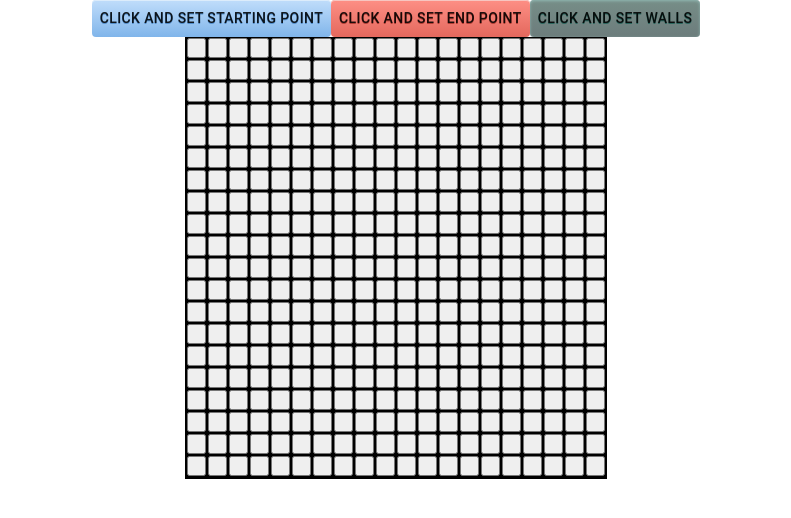
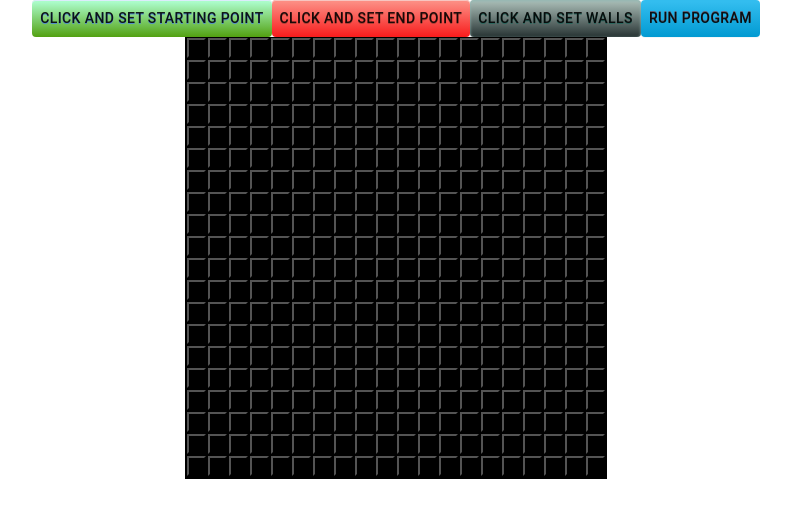
Before and after one commit to sahn1998/MazeOut, a React (Create React App) app in the folder maze-out/client/: page / in a window 1280 px wide. Both pictures are taken after a click on the button "SOLVE THE MAZE!". Shown: the top 518 px of the page, without its empty margins (244-1035 px from the left). Built offline with nearby package versions, Linux system fonts and the light colour scheme.

Commit message:
added tile set and reset according to color

```diff
--- a/maze-out/client/src/components/Maze.css
+++ b/maze-out/client/src/components/Maze.css
@@ -5,8 +5,8 @@
 
 .starting-point-button {
 	box-shadow:inset 0px 1px 0px 0px #dcecfb;
-	background:linear-gradient(to bottom, #bddbfa 5%, #80b5ea 100%);
-	background-color:#bddbfa;
+	background:linear-gradient(to bottom, #abfcca 5%, #52a111 100%);
+	background-color:#77d42a;
 	border-radius:6px;
 	border:1px solid #84bbf3;
 	display:inline-block;
@@ -30,7 +30,7 @@
 
 .end-point-button {
 	box-shadow:inset 0px 1px 0px 0px #f7c5c0;
-	background:linear-gradient(to bottom, #fc8d83 5%, #e4685d 100%);
+	background:linear-gradient(to bottom, #fc8d83 5%, #f81c1c 100%);
 	background-color:#fc8d83;
 	border-radius:6px;
 	border:1px solid #d83526;
@@ -55,7 +55,7 @@
 
 .set-walls-button {
 	box-shadow:inset 0px 1px 3px 0px #91b8b3;
-	background:linear-gradient(to bottom, #768d87 5%, #6c7c7c 100%);
+	background:linear-gradient(to bottom, #a6b9b3 5%, #273333 100%);
 	background-color:#768d87;
 	border-radius:6px;
 	border:1px solid #566963;
@@ -77,3 +77,28 @@
 	position:relative;
 	top:1px;
 }
+
+.run-program-button {
+	box-shadow: 0px 1px 0px 0px #f0f7fa;
+	background:linear-gradient(to bottom, #33bdef 5%, #019ad2 100%);
+	background-color:#33bdef;
+	border-radius:6px;
+	border:1px solid #057fd0;
+	display:inline-block;
+	cursor:pointer;
+	color:#ffffff;
+	font-family:Arial;
+	font-size:15px;
+	font-weight:bold;
+	padding:6px 24px;
+	text-decoration:none;
+	text-shadow:0px -1px 0px #5b6178;
+}
+.run-program-button:hover {
+	background:linear-gradient(to bottom, #019ad2 5%, #33bdef 100%);
+	background-color:#019ad2;
+}
+.run-program-button:active {
+	position:relative;
+	top:1px;
+}
--- a/maze-out/client/src/components/Maze.js
+++ b/maze-out/client/src/components/Maze.js
@@ -7,54 +7,117 @@ export class Maze extends React.Component {
 
     state = {
         // Creating a 2D Matrix for creating a maze grid.
-        row: this.props.boardSize,
-        col: this.props.boardSize,
-        maze: new Array(this.props.boardSize).fill('').map(x => (new Array(this.props.boardSize).fill(''))),
-        startingPoint: false,
+        maze: new Array(this.props.boardSize).fill('+').map(x => (new Array(this.props.boardSize).fill('+'))),
+        startPoint: false,
         endPoint: false,
-        setWalls: false,
+        wallPoint: false,
+        startCoord: null,
+        endCoord: null,
     }
 
-    setStartingPointClick = () => {
-        if (!this.startingPoint) {
+    /**
+     * Method: Allows starting point to be set by the client
+     */
+    allowStartingPointClick = () => {
+        if (!this.state.startPoint) {
             this.setState({
-                startingPoint: true,
+                startPoint: true,
                 endPoint: false,
-                setWalls: false,
+                wallPoint: false,
             });
         } else {
-            this.setState({startingPoint: false});
+            this.setState({startPoint: false});
         }
     }
 
-    setEndPointClick = () => {
-        if (!this.endPoint) {
+    /**
+     * Method: Allows end point to be set by the client
+     */
+    allowEndPointClick = () => {
+        if (!this.state.endPoint) {
             this.setState({
                 endPoint: true,
-                startingPoint: false,
-                setWalls: false,
+                startPoint: false,
+                wallPoint: false,
             });
         } else {
             this.setState({endPoint: false});
         }
     }
 
-    setWallsClick = () => {
-        if (!this.startingPoint) {
+    /**
+     * Method: Allows walls to be set by the client
+     */
+    allowWallsClick = () => {
+        if (!this.state.wallPoint) {
             this.setState({
-                setWalls: true,
-                startingPoint: false,
+                wallPoint: true,
+                startPoint: false,
                 endPoint: false,
             });
         } else {
-            this.setState({setWalls: false});
+            this.setState({wallPoint: false});
         }
     }
 
+    /**
+     * Method:
+     * Sets the tile to the correct corresponding tile that the client wishes
+     * Clients can set Starting Point, End Point, Walls.
+     * @param {*} row
+     * @param {*} col
+     */
+    handleSetTilesClick = (row, col) => {
+        const currentGrid = this.state.maze;
+
+        if (currentGrid[row][col] === "+") {
+            if (this.state.startPoint && !this.state.startCoord) {
+                currentGrid[row][col] = "o";
+                this.setState({
+                    maze: currentGrid,
+                    startCoord: [row, col],
+                });
+            } else if (this.state.endPoint && !this.state.endCoord) {
+                currentGrid[row][col] = "x";
+                this.setState({
+                    maze: currentGrid,
+                    endCoord: [row, col],
+                });
+            } else if (this.state.wallPoint) {
+                currentGrid[row][col] = "#";
+                this.setState({
+                    maze: currentGrid,
+                });
+            }
+        } else {
+            const currentCoord = currentGrid[row][col]
+            currentGrid[row][col] = "+";
+
+            if (currentCoord === "o") {
+                this.setState({
+                    startCoord: null,
+                });
+            } else if (currentCoord === "x") {
+                this.setState({
+                    endCoord: null,
+                });
+            }
+
+            this.setState({
+                maze: currentGrid,
+            });
+        }
+    }
+
+    /**
+     * Method:
+     * Returns a (boardSize x boardSize) maze grid
+     * boardSize is set by the client in the Set Maze Size menu.
+     * Each tile in the grid consists of a Tile Component
+     * Meaning: For each row, all the columns are displayed with Tile component.
+     *
+     */
     createMaze = () => {
-        // Visualizing the maze grid with Tile component
-        // For each row, all the columns are displayed with Tile component.
-
         const style = {
             margin:"auto",
             height: "auto",
@@ -63,15 +126,25 @@ export class Maze extends React.Component {
             tableLayout:'fixed',
         }
 
-
         const mazeGrid = this.state.maze;
 
         const maze = mazeGrid.map((row, i) => {
             return (
                 <tr>
                     {row.map((col, j) => {
+
+                        const tileColor =
+                        mazeGrid[i][j] === '+' ? '#000000'
+                        : mazeGrid[i][j] === 'o' ? '#4CAF50'
+                        : mazeGrid[i][j] === 'x' ? '#f44336'
+                        : mazeGrid[i][j] === '#' ? '#FFFFFF'
+                        : 'red';
+
                         return (
-                            <Tile handleClick={this.handleClick}/>
+                            <Tile
+                                tileColor={tileColor}
+                                handleSetTilesClick={() => this.handleSetTilesClick(i, j)}
+                            />
                         )
                     })}
                 </tr>
@@ -89,27 +162,37 @@ export class Maze extends React.Component {
         )
     }
 
+    runProgram = () => {
+
+    }
+
     render() {
         return (
             <div>
                 <div className="buttons">
                     <Button
-                        onClick={this.setStartingPointClick}
+                        onClick={this.allowStartingPointClick}
                         className="starting-point-button"
                     >
                         Click and Set Starting Point
                     </Button>
                     <Button
-                        onClick={this.setEndPointClick}
+                        onClick={this.allowEndPointClick}
                         className="end-point-button"
                     >
                         Click and Set End Point
                     </Button>
                     <Button
-                        onClick={this.setWallsClick}
+                        onClick={this.allowWallsClick}
                         className="set-walls-button"
                     >
                         Click and Set Walls
+                    </Button>
+                    <Button
+                        onClick={this.runProgram}
+                        className="run-program-button"
+                    >
+                        Run Program
                     </Button>
                 </div>
                 {this.createMaze()}
--- a/maze-out/client/src/components/Tile.js
+++ b/maze-out/client/src/components/Tile.js
@@ -2,11 +2,6 @@ import React from 'react';
 import "./Tile.css";
 
 export class Tile extends React.Component {
-
-    state = {
-        clicked: false,
-    }
-
     render() {
         const tileStyle = {
             overflow:'hidden',
@@ -20,8 +15,9 @@ export class Tile extends React.Component {
                 style={tileStyle}
             >
                 <button
-                    onClick={this.props.handleClick}
+                    onClick={this.props.handleSetTilesClick}
                     style={{
+                        backgroundColor: this.props.tileColor,
                         width:'100%',
                         height:'100%',
                     }}
```
